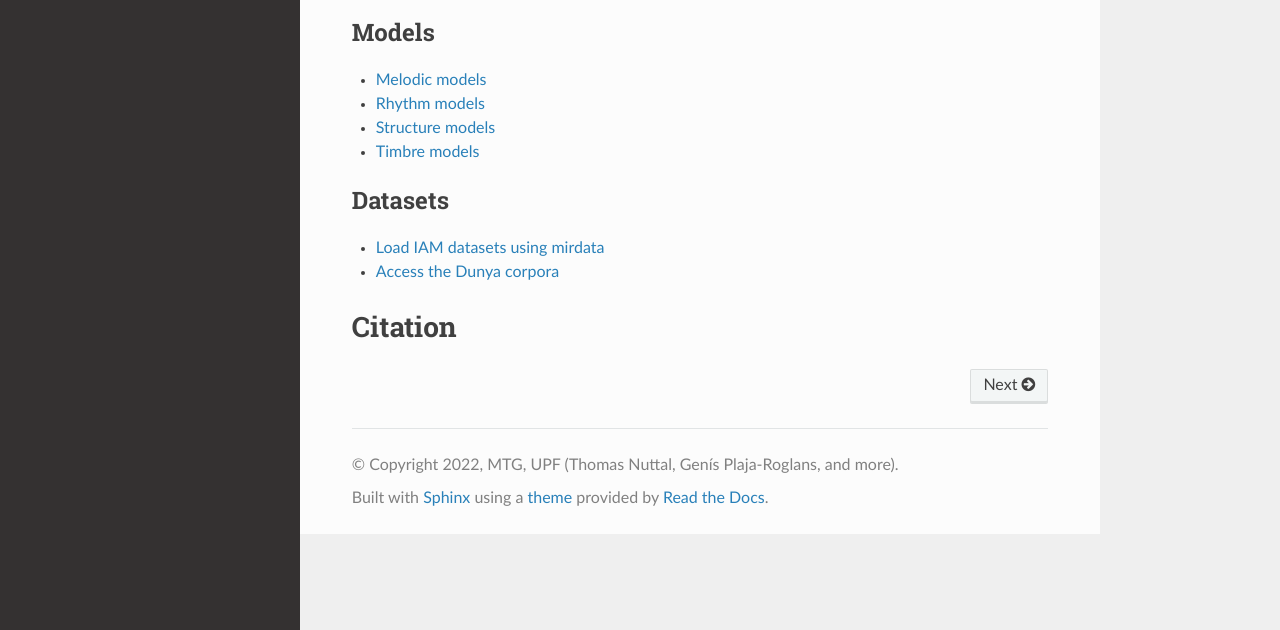
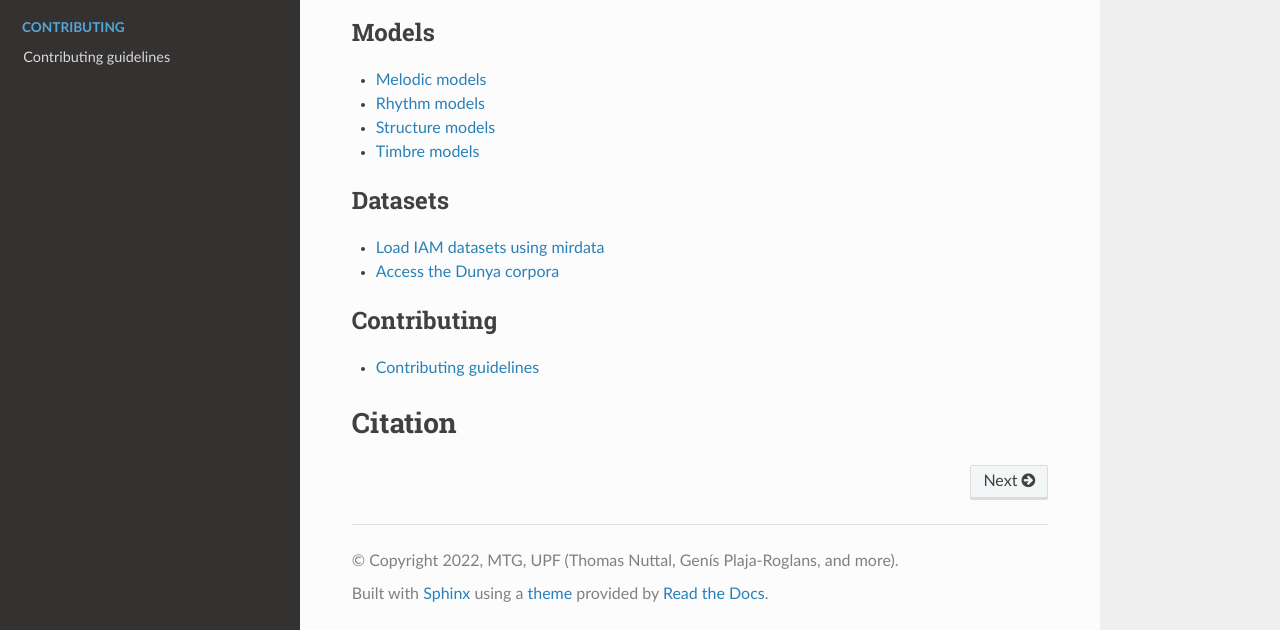
Before and after one commit to MTG/compIAM, a Sphinx documentation site: the page built from docs/index.rst, in a window 1280 px wide and 990 px high, cut to the strip 360-990 px from the top of the window. Built offline with Sphinx 7.4.7 and the Read the Docs theme 2.0.0, drawn with Linux system fonts in a browser that asks for light colours; pages that are not in the unit, such as notebooks, are missing from menus.

Commit message:
improvde readme, create contrib

```diff
--- a/docs/index.rst
+++ b/docs/index.rst
@@ -30,6 +30,12 @@ loaders, tools, and models for the computational analysis of two main Indian Art
 
    source/datasets
 
+.. toctree::
+   :caption: Contributing
+   :maxdepth: 1
+
+   source/contributing
+
 
 Citation
 ========
--- /dev/null
+++ b/docs/source/contributing.rst
@@ -0,0 +1,4 @@
+.. _contributing guidelines:
+
+Contributing guidelines
+^^^^^^^^^^^^^^^^^^^^^^^
```
Also changed, not shown: README.md (+14 -0 lines).
